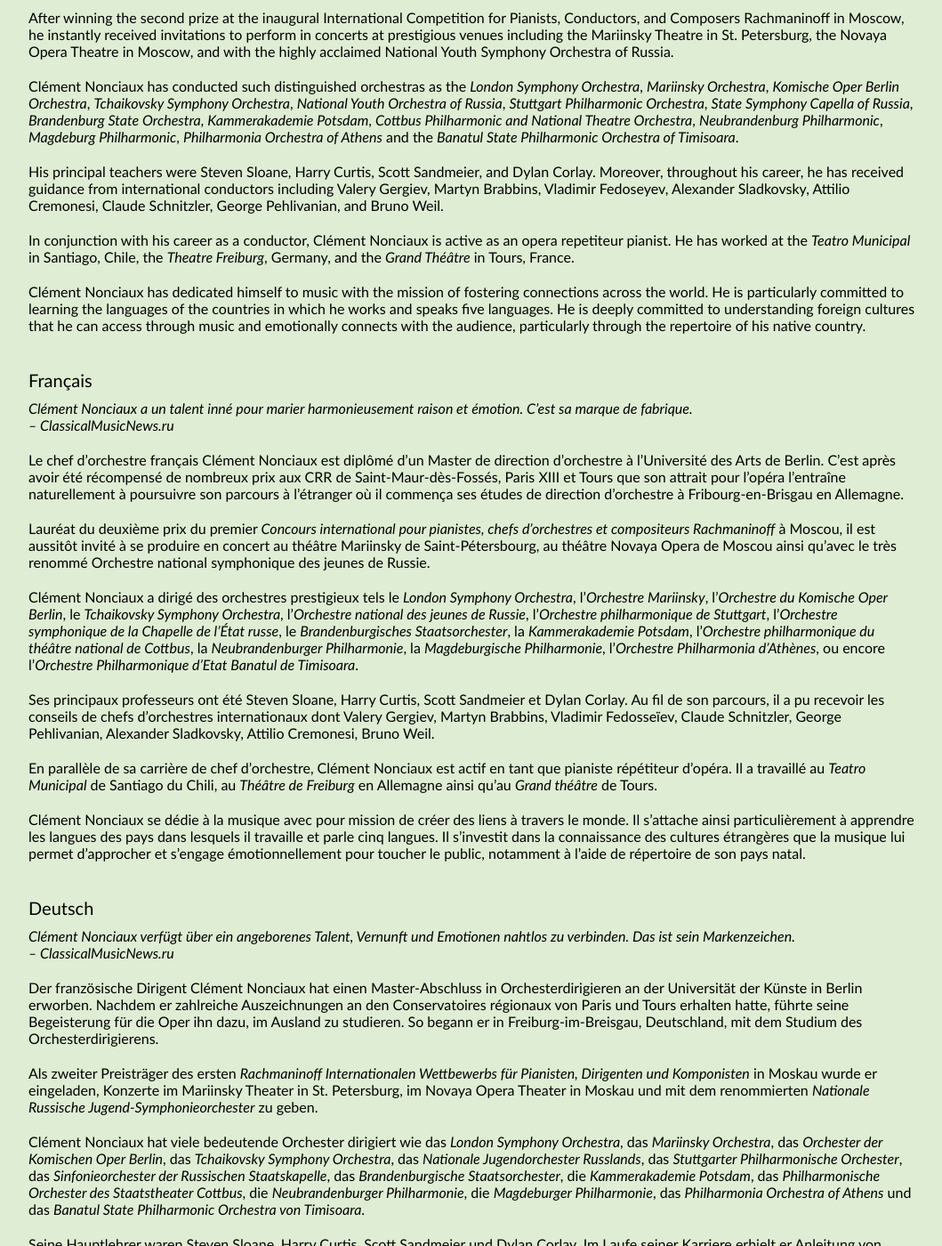
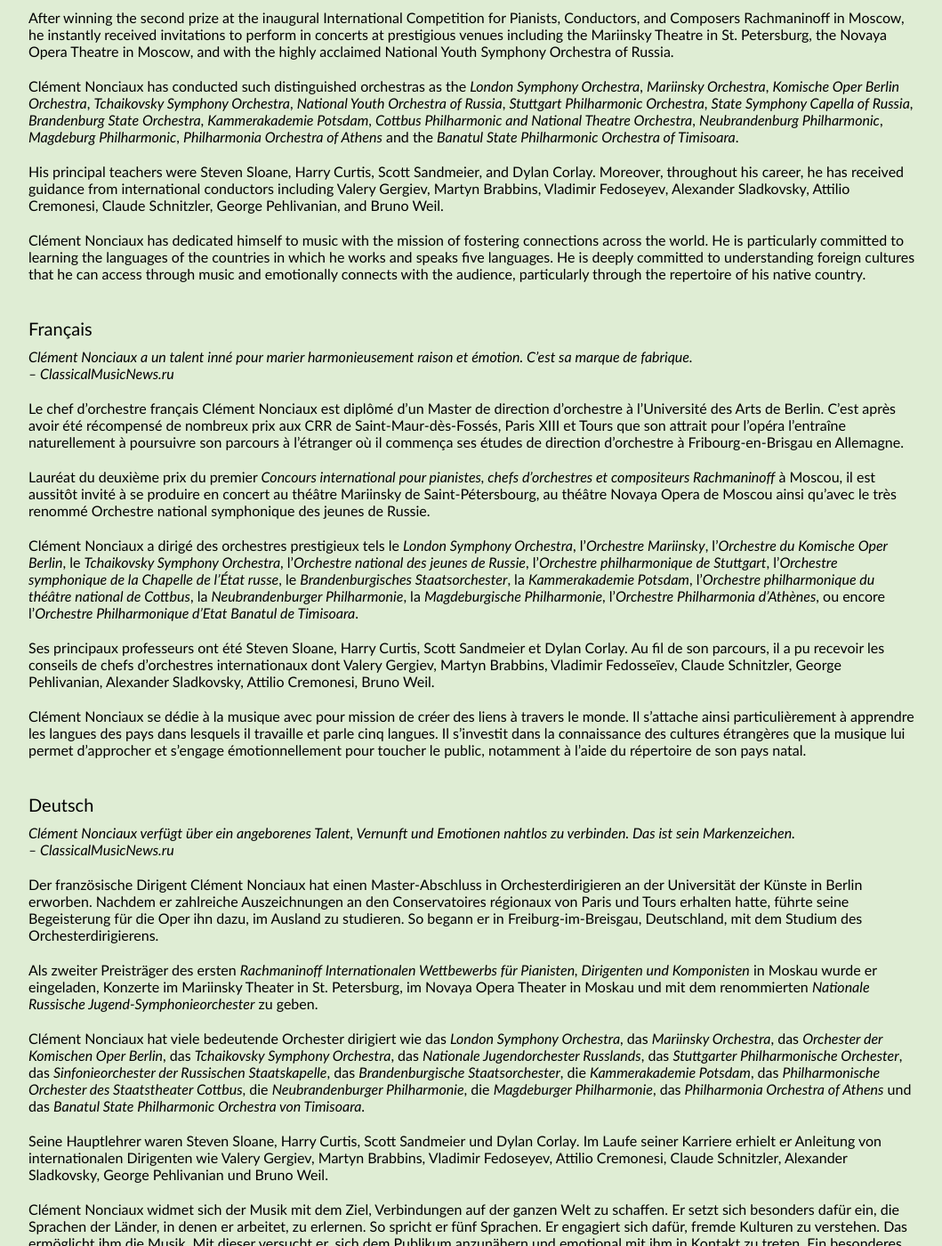
Before and after one commit to martincadoux/clementnonciaux.com, a Jekyll site: the page built from _pages/about.html, in a window 1280 px wide and 1400 px high, scrolled down 421 px. Shown: the whole window at 89% size, without its empty margins (108-1167 px from the left). Built offline with Jekyll 4.4.1, drawn with Linux system fonts in a browser that asks for light colours; some of the changed text lies outside the part shown.

Commit message:
Update biography.yml

```diff
--- a/_data/biography.yml
+++ b/_data/biography.yml
@@ -13,8 +13,6 @@
     Clément Nonciaux has conducted such distinguished orchestras as the *London Symphony Orchestra*, *Mariinsky Orchestra*, *Komische Oper Berlin Orchestra*, *Tchaikovsky Symphony Orchestra*, *National Youth Orchestra of Russia*, *Stuttgart Philharmonic Orchestra*, *State Symphony Capella of Russia*, *Brandenburg State Orchestra*, *Kammerakademie Potsdam*, *Cottbus Philharmonic and National Theatre Orchestra*, *Neubrandenburg Philharmonic*, *Magdeburg Philharmonic*, *Philharmonia Orchestra of Athens* and the *Banatul State Philharmonic Orchestra of Timisoara*.
 
     His principal teachers were Steven Sloane, Harry Curtis, Scott Sandmeier, and Dylan Corlay. Moreover, throughout his career, he has received guidance from international conductors including Valery Gergiev, Martyn Brabbins, Vladimir Fedoseyev, Alexander Sladkovsky, Attilio Cremonesi, Claude Schnitzler, George Pehlivanian, and Bruno Weil.
-
-    In conjunction with his career as a conductor, Clément Nonciaux is active as an opera repetiteur pianist. He has worked at the *Teatro Municipal* in Santiago, Chile, the *Theatre Freiburg*, Germany, and the *Grand Théâtre* in Tours, France.
 
     Clément Nonciaux has dedicated himself to music with the mission of fostering connections across the world. He is particularly committed to learning the languages of the countries in which he works and speaks five languages. He is deeply committed to understanding foreign cultures that he can access through music and emotionally connects with the audience, particularly through the repertoire of his native country.
 
@@ -34,9 +32,7 @@
 
     Ses principaux professeurs ont été Steven Sloane, Harry Curtis, Scott Sandmeier et Dylan Corlay. Au fil de son parcours, il a pu recevoir les conseils de chefs d’orchestres internationaux dont Valery Gergiev, Martyn Brabbins, Vladimir Fedosseïev, Claude Schnitzler, George Pehlivanian, Alexander Sladkovsky, Attilio Cremonesi, Bruno Weil.
 
-    En parallèle de sa carrière de chef d’orchestre, Clément Nonciaux est actif en tant que pianiste répétiteur d’opéra. Il a travaillé au *Teatro Municipal* de Santiago du Chili, au *Théâtre de Freiburg* en Allemagne ainsi qu’au *Grand théâtre* de Tours.
-
-    Clément Nonciaux se dédie à la musique avec pour mission de créer des liens à travers le monde. Il s’attache ainsi particulièrement à apprendre les langues des pays dans lesquels il travaille et parle cinq langues. Il s'investit dans la connaissance des cultures étrangères que la musique lui permet d’approcher et s’engage émotionnellement pour toucher le public, notamment à l'aide de répertoire de son pays natal.
+    Clément Nonciaux se dédie à la musique avec pour mission de créer des liens à travers le monde. Il s’attache ainsi particulièrement à apprendre les langues des pays dans lesquels il travaille et parle cinq langues. Il s'investit dans la connaissance des cultures étrangères que la musique lui permet d’approcher et s’engage émotionnellement pour toucher le public, notamment à l'aide du répertoire de son pays natal.
 
 # GERMAN
 - tag: de
@@ -53,8 +49,6 @@
     Clément Nonciaux hat viele bedeutende Orchester dirigiert wie das *London Symphony Orchestra*, das *Mariinsky Orchestra*, das *Orchester der Komischen Oper Berlin*, das *Tchaikovsky Symphony Orchestra*, das *Nationale Jugendorchester Russlands*, das *Stuttgarter Philharmonische Orchester*, das *Sinfonieorchester der Russischen Staatskapelle*, das *Brandenburgische Staatsorchester*, die *Kammerakademie Potsdam*, das *Philharmonische Orchester des Staatstheater Cottbus*, die *Neubrandenburger Philharmonie*, die *Magdeburger Philharmonie*, das *Philharmonia Orchestra of Athens* und das *Banatul State Philharmonic Orchestra von Timisoara*.
 
     Seine Hauptlehrer waren Steven Sloane, Harry Curtis, Scott Sandmeier und Dylan Corlay. Im Laufe seiner Karriere erhielt er Anleitung von internationalen Dirigenten wie Valery Gergiev, Martyn Brabbins, Vladimir Fedoseyev, Attilio Cremonesi, Claude Schnitzler, Alexander Sladkovsky, George Pehlivanian und Bruno Weil.
-
-    Neben seiner Karriere als Dirigent ist Clément Nonciaux als Korrepetitor aktiv. Er hat am *Teatro Municipal* in Santiago, Chile, am *Theater Freiburg*, und am *Grand Théâtre* in Tours, Frankreich, gearbeitet.
 
     Clément Nonciaux widmet sich der Musik mit dem Ziel, Verbindungen auf der ganzen Welt zu schaffen. Er setzt sich besonders dafür ein, die Sprachen der Länder, in denen er arbeitet, zu erlernen. So spricht er fünf Sprachen. Er engagiert sich dafür, fremde Kulturen zu verstehen. Das ermöglicht ihm die Musik. Mit dieser versucht er, sich dem Publikum anzunähern und emotional mit ihm in Kontakt zu treten. Ein besonderes Anliegen ist ihm dabei, das Repertoire seines Heimatlandes zu erschließen.
 
@@ -74,8 +68,6 @@
 
     I suoi principali insegnanti sono stati Steven Sloane, Harry Curtis, Scott Sandmeier e Dylan Corlay. Nel corso del suo percorso ha potuto ricevere consigli da direttori d'orchestra internazionali tra cui Valery Gergiev, Martyn Brabbins, Vladimir Fedosseïev, Attilio Cremonesi, Alexander Sladkovsky, Claude Schnitzler, George Pehlivanian, Bruno Weil.
 
-    In parallelo alla sua carriera di direttore d'orchestra, Clément Nonciaux è attivo come correpetitore. Ha lavorato al *Teatro Municipal* di Santiago del Cile, al *Teatro di Friburgo* in Germania e al *Grand Théâtre* di Tours in Francia.
-
     Clément Nonciaux si dedica alla musica con l'obiettivo di creare legami in tutto il mondo e considera particolarmente importante conoscere le lingue dei paesi in cui lavora. Parla cinque lingue, si interessa alla conoscenza delle culture straniere che la musica gli permette di avvicinare e si impegna emotivamente per raggiungere il pubblico anche con il repertorio del suo paese natale.
 
 # RUSSIAN
@@ -94,6 +86,4 @@
 
     Учителя Клемана Нонсьё – Стивен Слоун, Гарри Кертис, Скотт Сэндмайер и Дилан Корлей. Также его наставниками были дирижеры разных стран: Валерий Гергиев, Владимир Федосеев, Александр Сладковский, сэр Роджер Норрингтон, Мартин Браббинс, Аттилио Кремонези, Клод Шницлер, Джордж Пехливанян, Бруно Вайль.
 
-    Как пианист-репетитор он работал в Муниципальном театре в Сантьяго (Чили),театре Фрайбурга (Германия) и Большом театре в Туре (Франция).
-
     Клеман Нонсьё говорит на пяти языках. Он выступает по всему миру, стремится к изучению языков и культуры стран, в которых работает.
```
